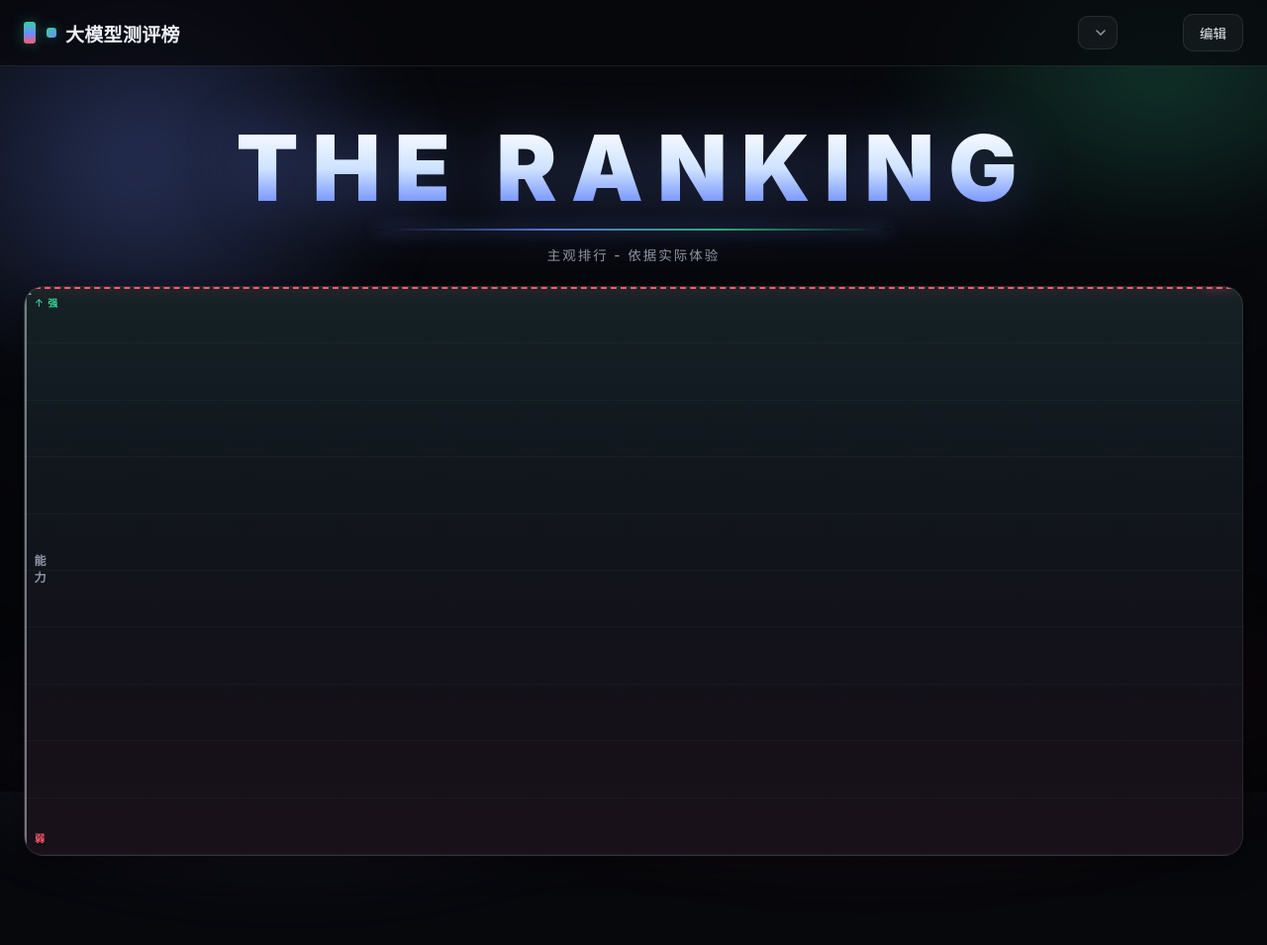
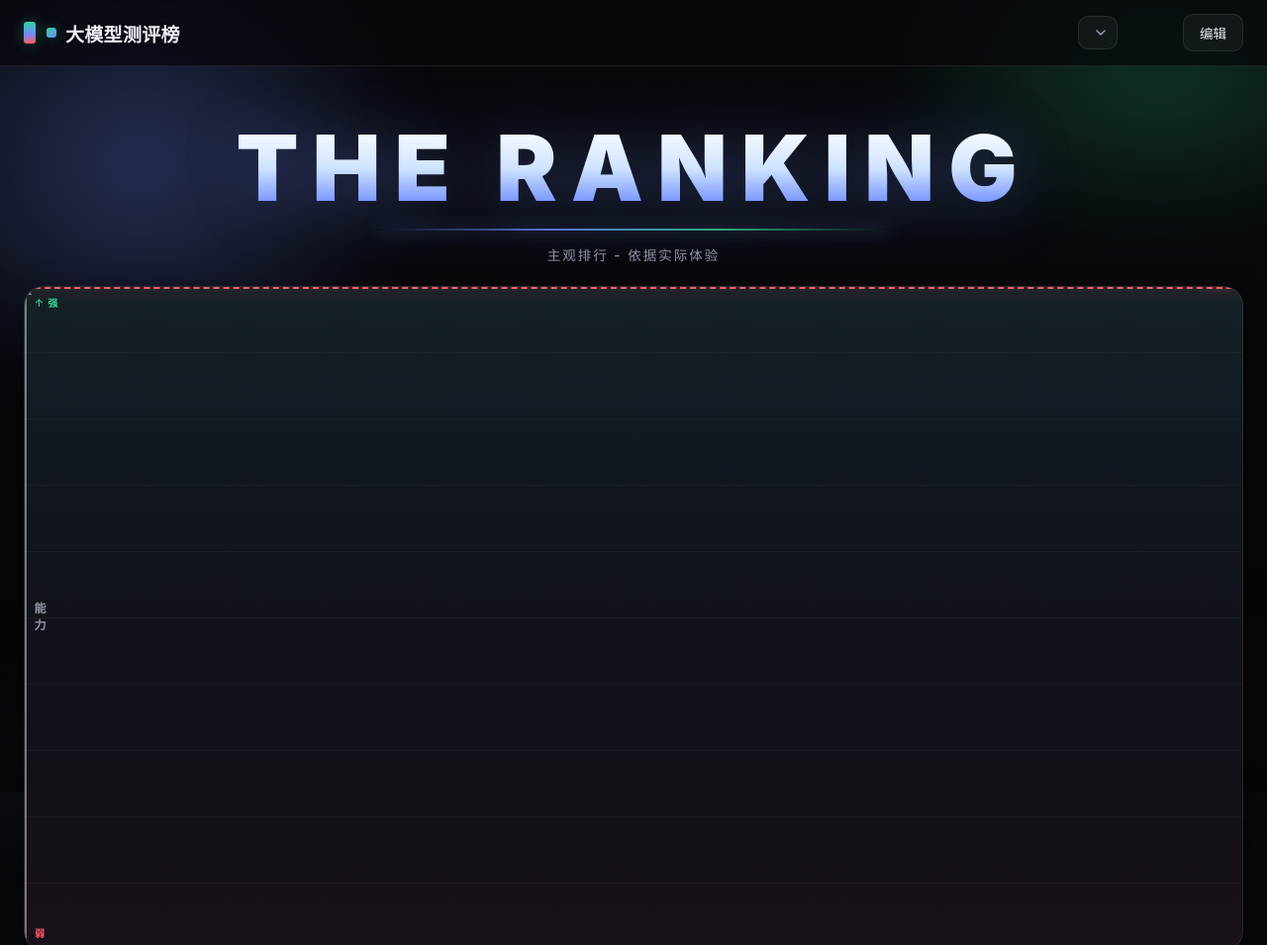
Before and after one commit to chenxuan520/model_rank, a website: page public/index.html in a window 1280 px wide. Shown: the top 955 px of the page at 99% size. Before the commit the page ends 905 px from the top, so only its background shows below. Drawn offline with Linux system fonts and the light colour scheme; no server answers.

Commit message:
Make the ranking board taller for more vertical room.

```diff
--- a/public/index.html
+++ b/public/index.html
@@ -6,7 +6,7 @@
   <title>大模型测评榜</title>
   <link rel="icon" href="/favicon.svg?v=3" type="image/svg+xml" sizes="any" />
   <link rel="icon" href="/favicon-32.png?v=3" type="image/png" sizes="32x32" />
-  <link rel="stylesheet" href="styles.css?v=11" />
+  <link rel="stylesheet" href="styles.css?v=12" />
 </head>
 <body>
   <header class="topbar">
--- a/public/styles.css
+++ b/public/styles.css
@@ -204,8 +204,8 @@ main { padding: 28px 24px 40px; }
 .board-inner {
   position: relative;
   width: 100%;
-  height: 72vh;
-  min-height: 480px;
+  height: 84vh;
+  min-height: 560px;
   border: 1px solid var(--border);
   border-radius: 20px;
   overflow: hidden;
```
